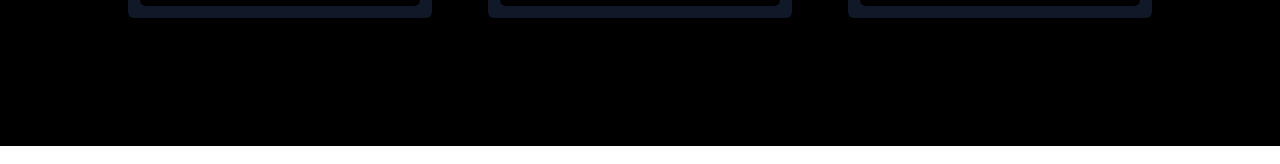
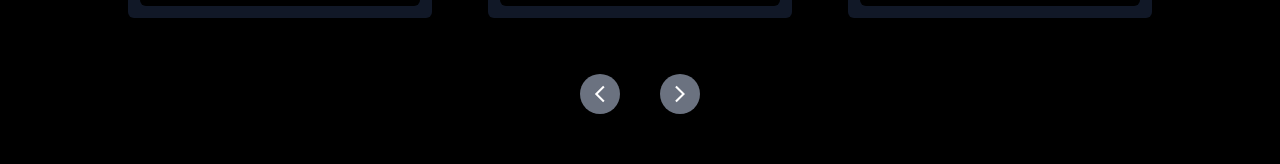
Before and after one commit to mmesomasaint/crypto-templates, a Next.js app: page /templates/cryptex in a window 1280 px wide. Shown: the part 2382-2546 px from the top of the page. Built offline with nearby package versions, Linux system fonts and the light colour scheme.

Commit message:
Fix: Add bottom buttons

```diff
--- a/pages/templates/cryptex/index.js
+++ b/pages/templates/cryptex/index.js
@@ -6,7 +6,7 @@ import {
   BsFillPersonFill,
   BsFillHeartFill,
 } from 'react-icons/bs'
-import { MdOutlineArrowForwardIos } from 'react-icons/md'
+import { MdOutlineArrowForwardIos, MdOutlineArrowBackIos } from 'react-icons/md'
 
 export default function Home() {
   return (
@@ -541,6 +541,14 @@ export default function Home() {
                     </div>
                   </div>
                 </div>
+                <div className='flex justify-center items-center gap-10 mt-14'>
+                  <div className='w-10 h-10 rounded-full bg-gray-500 transition duration-300 hover:bg-primary hover:glow-white flex justify-center items-center'>
+                    <MdOutlineArrowBackIos className='text-white text-xl' />
+                  </div>
+                  <div className='w-10 h-10 rounded-full bg-gray-500 transition duration-300 hover:bg-primary hover:glow-white flex justify-center items-center'>
+                    <MdOutlineArrowForwardIos className='text-white text-xl' />
+                  </div>
+                </div>
               </div>
             </div>
           </section>
--- a/styles/globals.css
+++ b/styles/globals.css
@@ -64,6 +64,10 @@
     filter: drop-shadow(0mm 0mm 2mm #000);
   }
 
+  .glow-white {
+    filter: drop-shadow(0mm 0mm 2mm #fff);
+  }
+
   .shadow-up-2x {
     filter: drop-shadow(0 -1mm 0mm rgba(255, 255, 255, 0.5)) drop-shadow(0 -1.5mm 0mm rgba(255, 255, 255, 0.5));
   }
```
